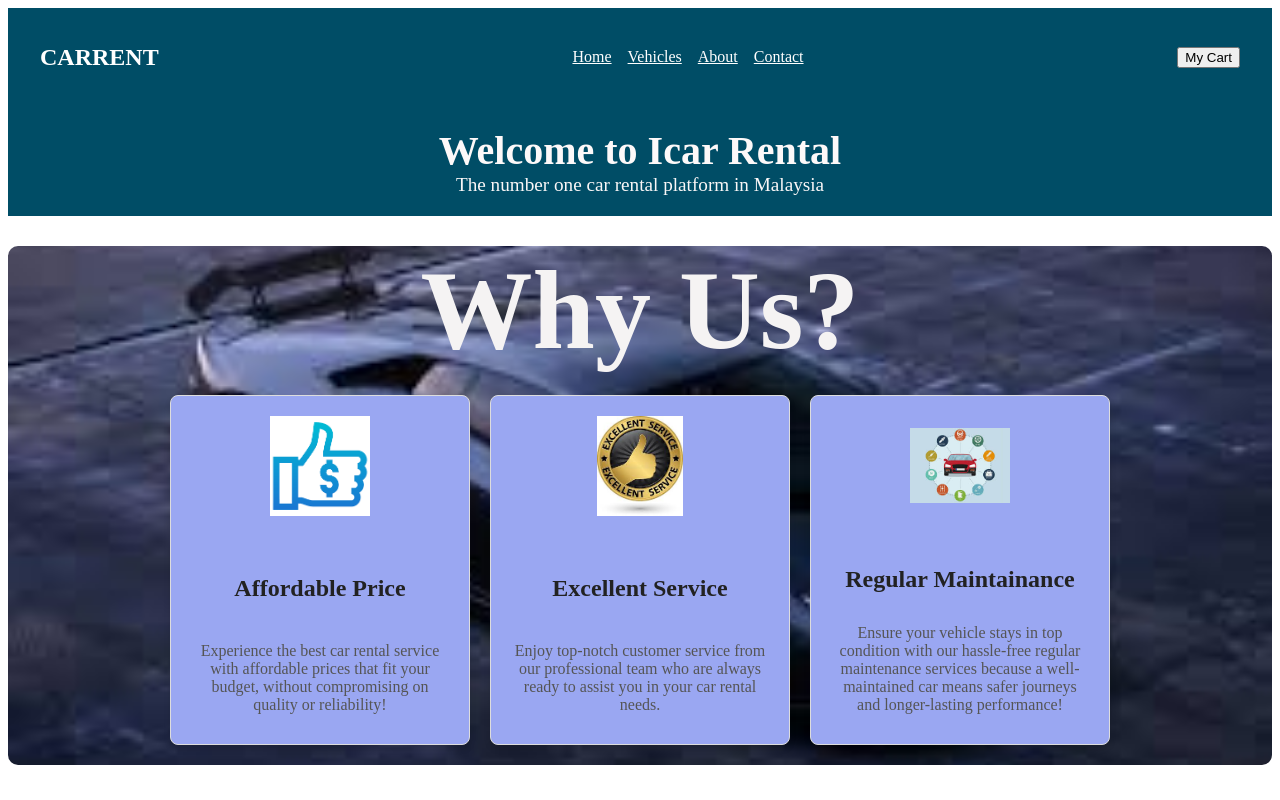
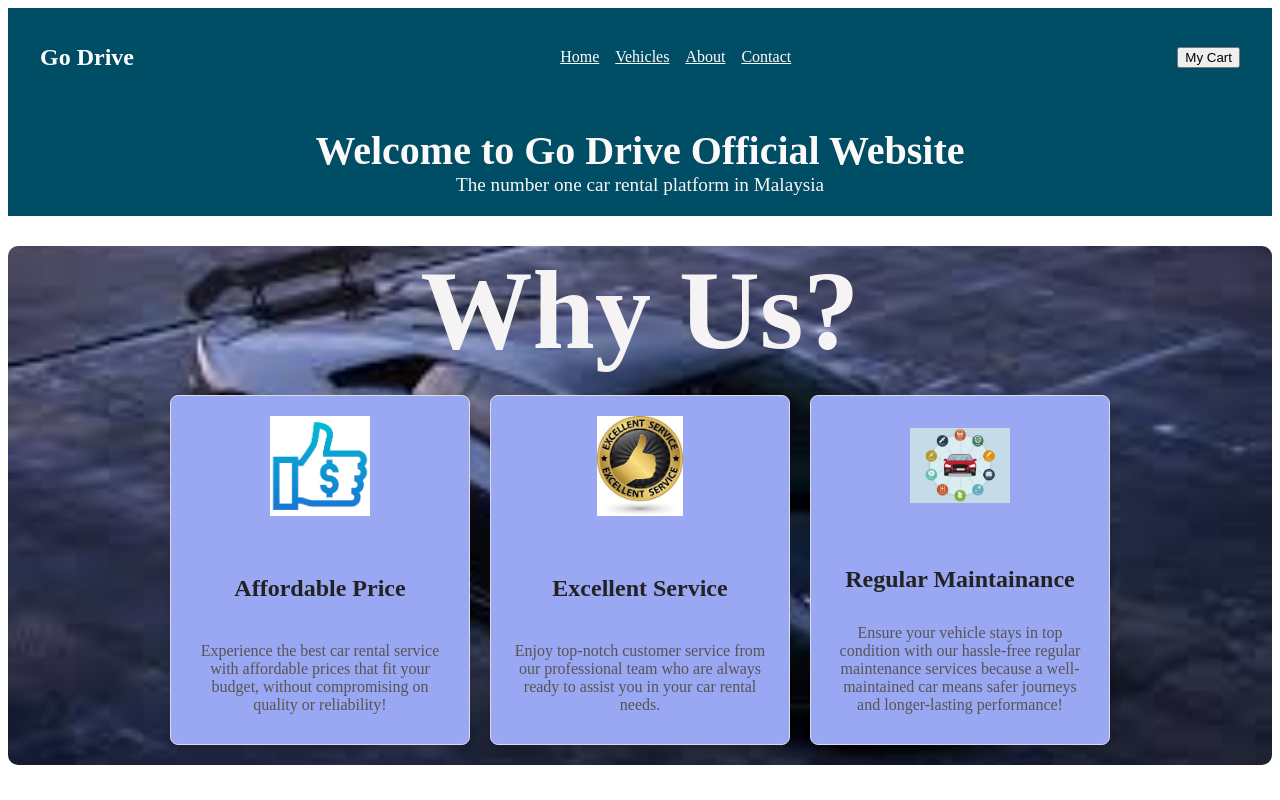
Before and after one commit to Aqilzxfrn/CarRentalWebsite, a React (Vite) app: page / in a window 1280 px wide. Built offline with nearby package versions, Linux system fonts and the light colour scheme.

Commit message:
Edit tittle

```diff
--- a/src/Components/Home.jsx
+++ b/src/Components/Home.jsx
@@ -8,7 +8,7 @@ const Home = () => {
   return (
     <>
       <div className="Header">
-        <h1>Welcome to Icar Rental</h1>
+        <h1>Welcome to Go Drive Official Website</h1>
         <p>The number one car rental platform in Malaysia</p>
       </div>
       <div className="content">
--- a/src/Components/Navbar.jsx
+++ b/src/Components/Navbar.jsx
@@ -4,7 +4,7 @@ import "./Navbar.css"
 const Navbar = () => {
     return (
       <nav className="navbar">
-      <h1 className="logo">CARRENT</h1>
+      <h1 className="logo">Go Drive</h1>
       <ul>
         <li><Link to="/">Home</Link></li>
         <li><Link to="/vehicles">Vehicles</Link></li>
```
